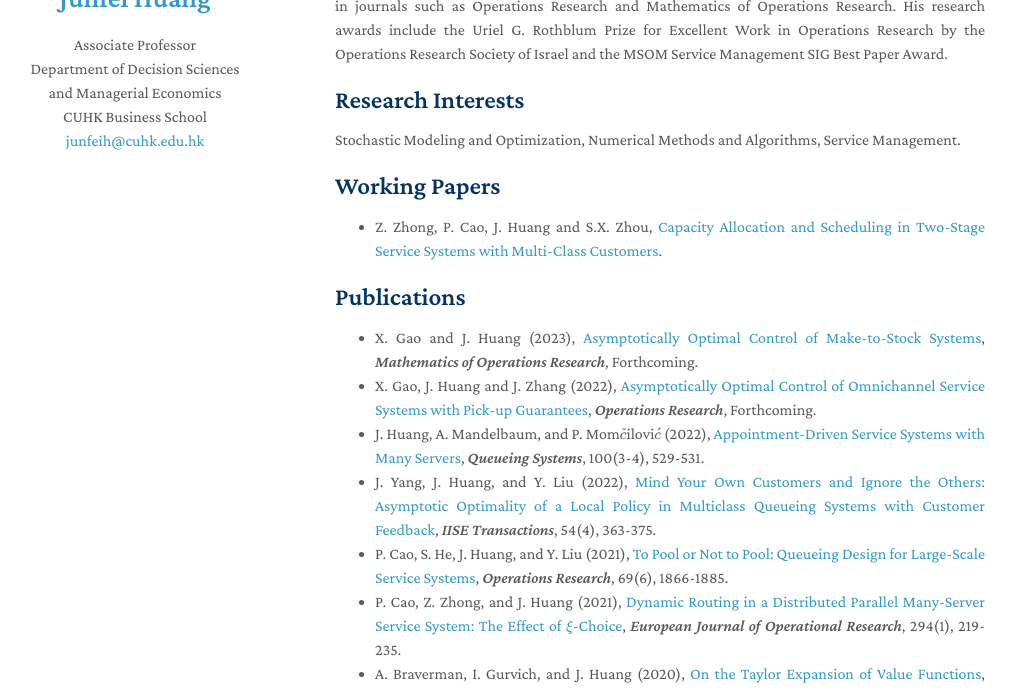
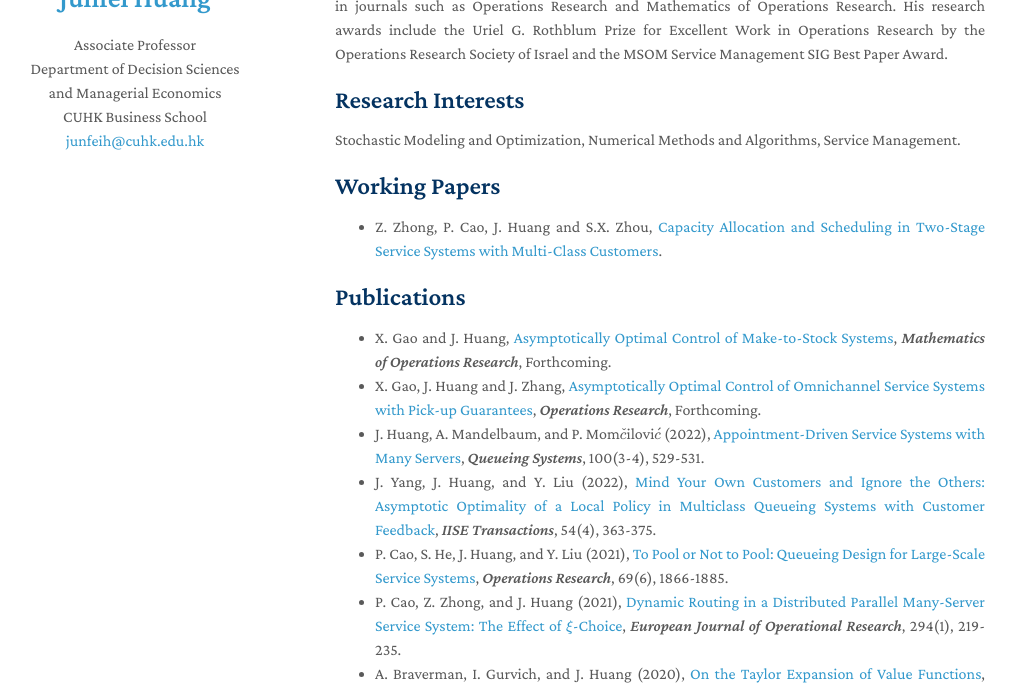
Before and after one commit to hjfcuhk/hjfcuhk.github.io, a Jekyll site: the page built from index.md, in a window 1280 px wide and 900 px high, cut to the strip 211-900 px from the top of the window. Shown: the whole strip, without its empty margins (135-1151 px from the left). Built offline with Jekyll 4.4.1, drawn with Linux system fonts in a browser that asks for light colours; nearby versions of some CDN libraries; a style sheet for code colours, icons or effects is not loaded; our own code applies the rules of GitHub Pages for plain Markdown files.

Commit message:
Update index.md

```diff
--- a/index.md
+++ b/index.md
@@ -17,8 +17,8 @@ Stochastic Modeling and Optimization, Numerical Methods and Algorithms, Service
 
 ## Publications
 
-- X. Gao  and J. Huang (2023), [Asymptotically Optimal Control of Make-to-Stock Systems](./papers/BCP.pdf), *Mathematics of Operations Research*, Forthcoming.
-- X. Gao, J. Huang and J. Zhang (2022), [Asymptotically Optimal Control of Omnichannel Service Systems with Pick-up Guarantees](https://doi.org/10.1287/opre.2022.2416), *Operations Research*, Forthcoming.
+- X. Gao  and J. Huang, [Asymptotically Optimal Control of Make-to-Stock Systems](./papers/BCP.pdf), *Mathematics of Operations Research*, Forthcoming.
+- X. Gao, J. Huang and J. Zhang, [Asymptotically Optimal Control of Omnichannel Service Systems with Pick-up Guarantees](https://doi.org/10.1287/opre.2022.2416), *Operations Research*, Forthcoming.
 - J. Huang, A. Mandelbaum, and P. Mom$\check{c}$ilovi$\acute{c}$ (2022), [Appointment-Driven Service Systems with Many Servers](https://doi.org/10.1007/s11134-022-09782-7), *Queueing Systems*, 100(3-4), 529-531.
 - J. Yang, J. Huang, and Y. Liu (2022), [Mind Your Own Customers and Ignore the Others: Asymptotic Optimality of a Local Policy in Multiclass Queueing Systems with Customer Feedback](https://www.tandfonline.com/doi/full/10.1080/24725854.2021.1952358), *IISE Transactions*, 54(4), 363-375.
 - P. Cao, S. He, J. Huang, and Y. Liu (2021), [To Pool or Not to Pool: Queueing Design for Large-Scale Service Systems](https://doi.org/10.1287/opre.2019.1976), *Operations Research*, 69(6), 1866-1885.
```
